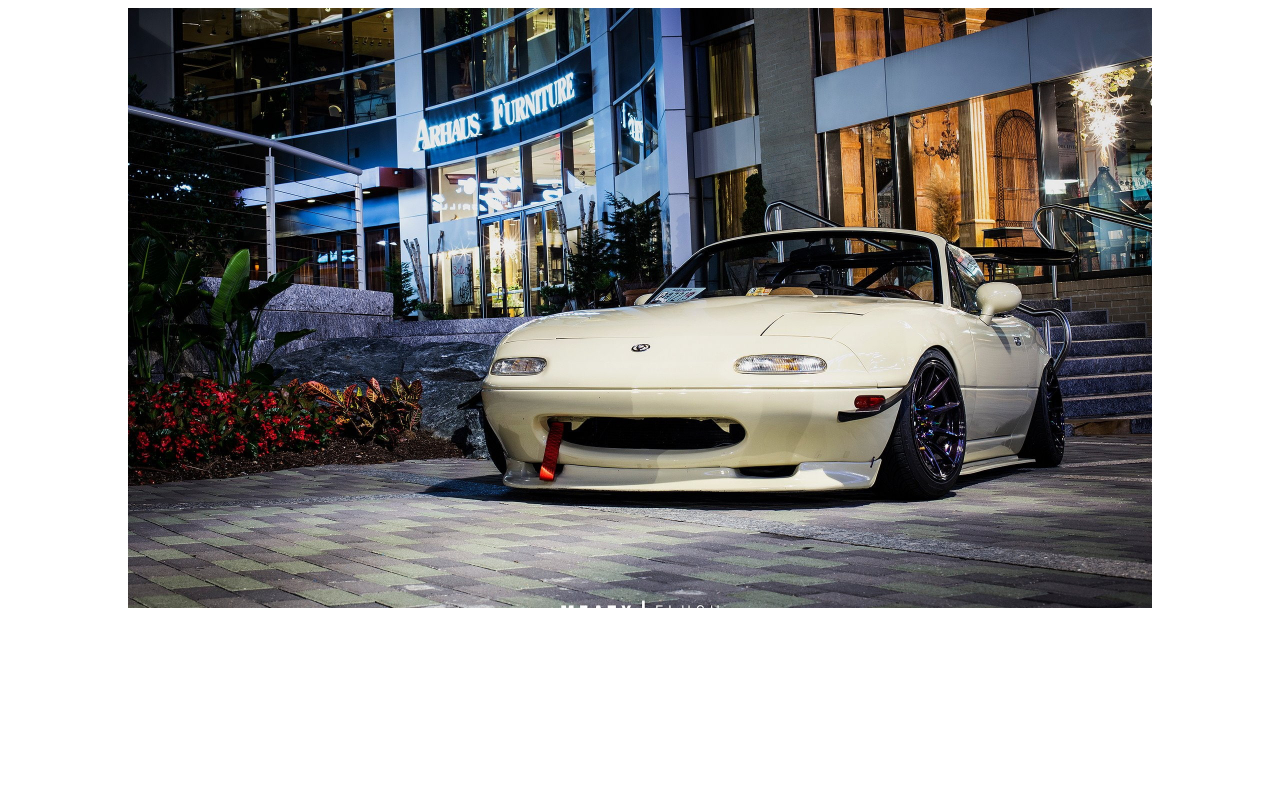
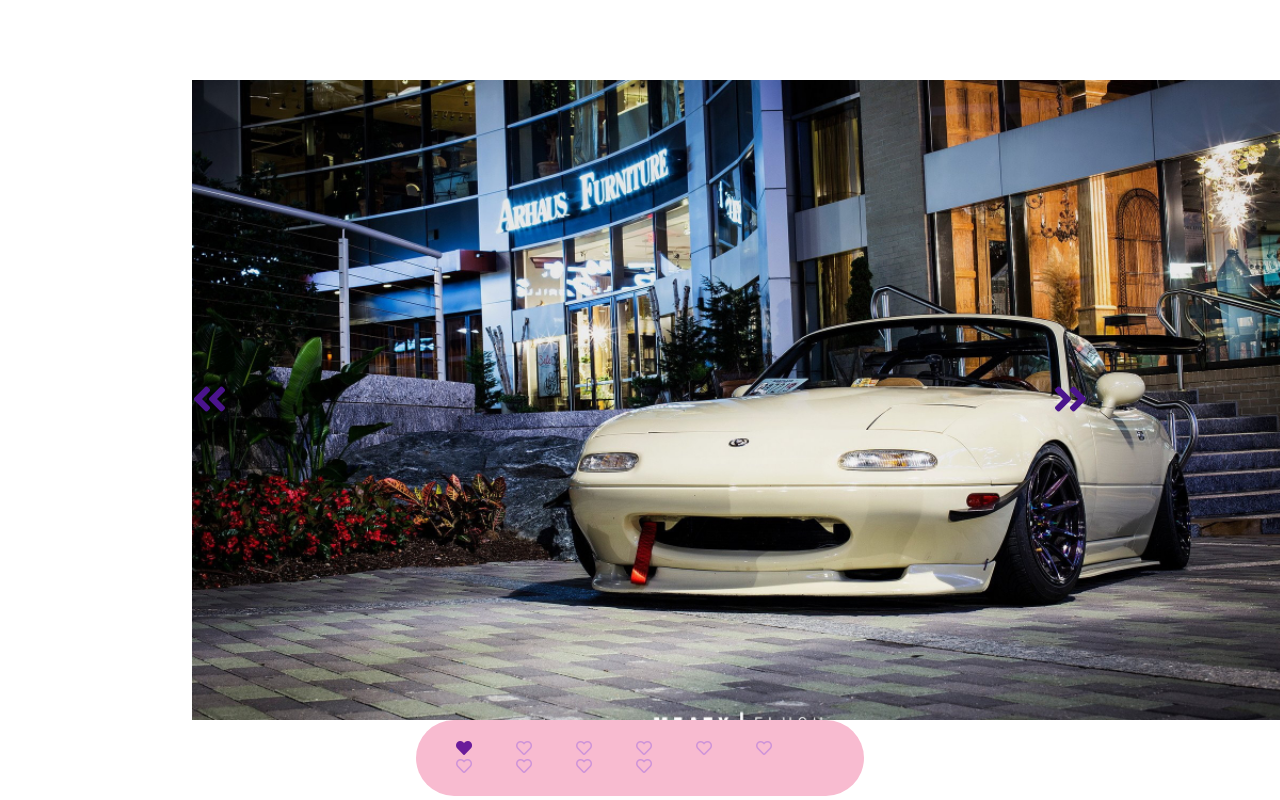
Before and after one commit to LaScheggia/js-jq-carousel, a plain HTML site: page index.html in a window 1280 px wide. Drawn offline with Linux system fonts and the light colour scheme.

Commit message:
first minor css changes

```diff
--- a/assets/css/style.css
+++ b/assets/css/style.css
@@ -1,3 +1,23 @@
+*{
+    margin: 0;
+    padding: 0;
+    box-sizing: border-box;
+}
+
+.container{
+    display: flex;
+    margin: 0 auto;
+    width: 70%;
+    height: 100vh;
+}
+
+.slider-wrapper{
+    position: relative;
+    margin: auto;
+    width: 100%;
+    height: 80%;
+}
+
 .slider-wrapper .images{
     height: 100%;
     text-align: center;
@@ -14,10 +34,34 @@
 
 .prev, .next{
     position: absolute;
-    color: black;
+    color: rgb(74,20,140);
     top: 50%;
     left: 0;
     transform: translateY(-50%);
     font-size: 40px;
     cursor: pointer;
 }
+
+.next {
+    left: auto;
+    right: 0;
+}
+
+.nav {
+    position: absolute;
+    left: 50%;
+    transform: translateX(-50%);
+    padding: 20px;
+    border-radius: 999px;
+    background: rgb(248,187,208);
+}
+
+.nav > i{
+    margin: 0 20px;
+    color: rgb(206,147,216);
+}
+
+.nav > i.active{
+    color: rgb(106,27,154);
+    font-weight: 900;
+}
--- a/index.html
+++ b/index.html
@@ -4,6 +4,7 @@
     <meta charset="UTF-8">
     <meta http-equiv="X-UA-Compatible" content="IE=edge">
     <meta name="viewport" content="width=device-width, initial-scale=1.0">
+    <link rel="stylesheet" href="https://cdnjs.cloudflare.com/ajax/libs/font-awesome/5.15.3/css/all.min.css">
     <link rel="stylesheet" href="assets/css/style.css">
     <title>Nais cars</title>
 </head>
@@ -12,6 +13,7 @@
         <div class="slider-wrapper">
             <div class="prev">
                 <!-- qua ci metto la freccia < -->
+                <i class="fas fa-angle-double-left"></i>
             </div>
 
             <div class="images">
@@ -29,10 +31,21 @@
 
             <div class="next">
                 <!-- qua ci metto la freccia > -->
+                <i class="fas fa-angle-double-right"></i>
             </div>
 
             <div class="nav">
                 <!-- qua ci metto i pallini della nav -->
+                <i class="far fa-heart active first"></i>
+                <i class="far fa-heart"></i>
+                <i class="far fa-heart"></i>
+                <i class="far fa-heart"></i>
+                <i class="far fa-heart"></i>
+                <i class="far fa-heart"></i>
+                <i class="far fa-heart"></i>
+                <i class="far fa-heart"></i>
+                <i class="far fa-heart"></i>
+                <i class="far fa-heart last"></i>
             </div>
 
         </div>
```
Also changed, not shown: assets/js/script.js (+44 -0 lines).
